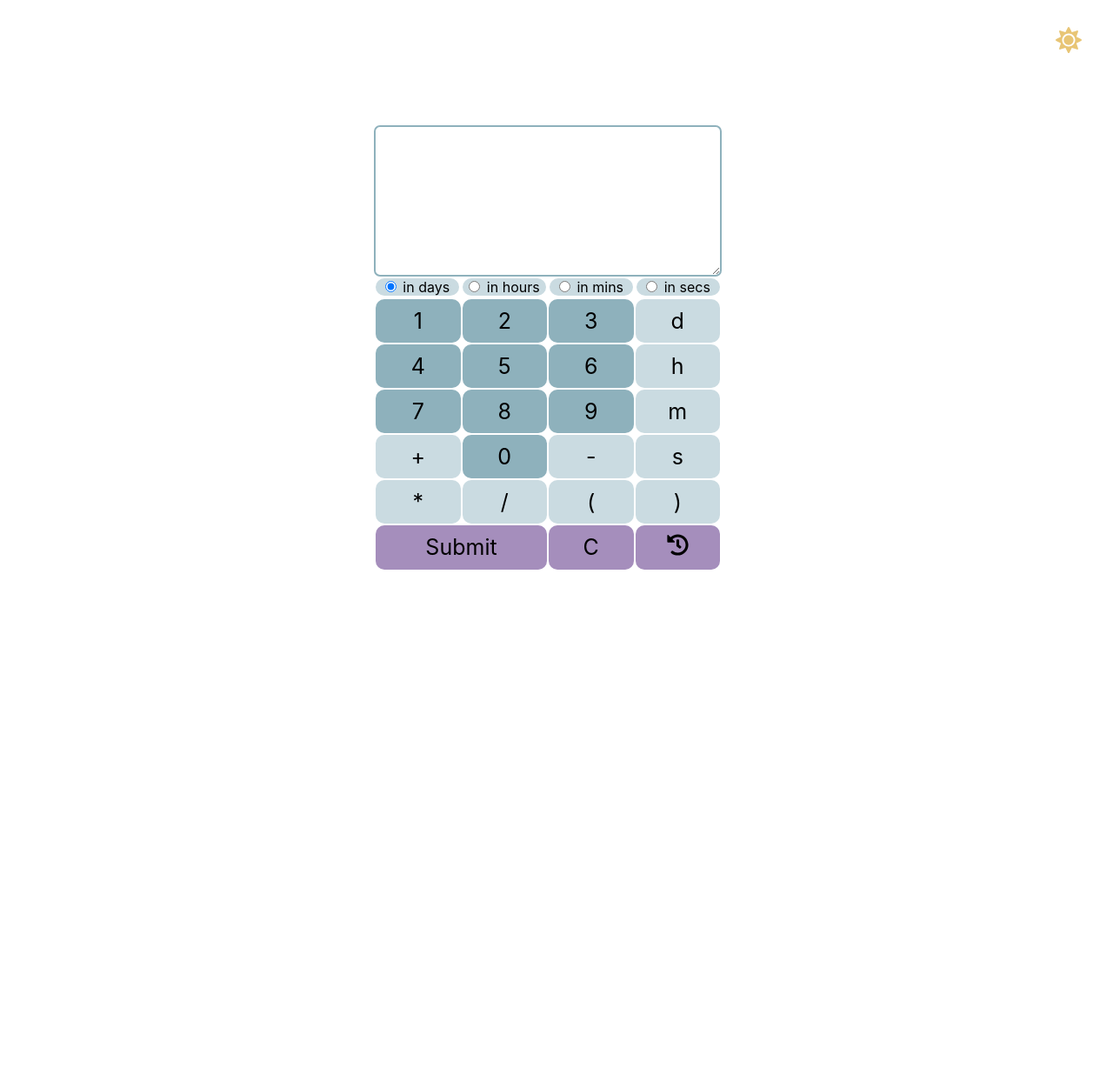
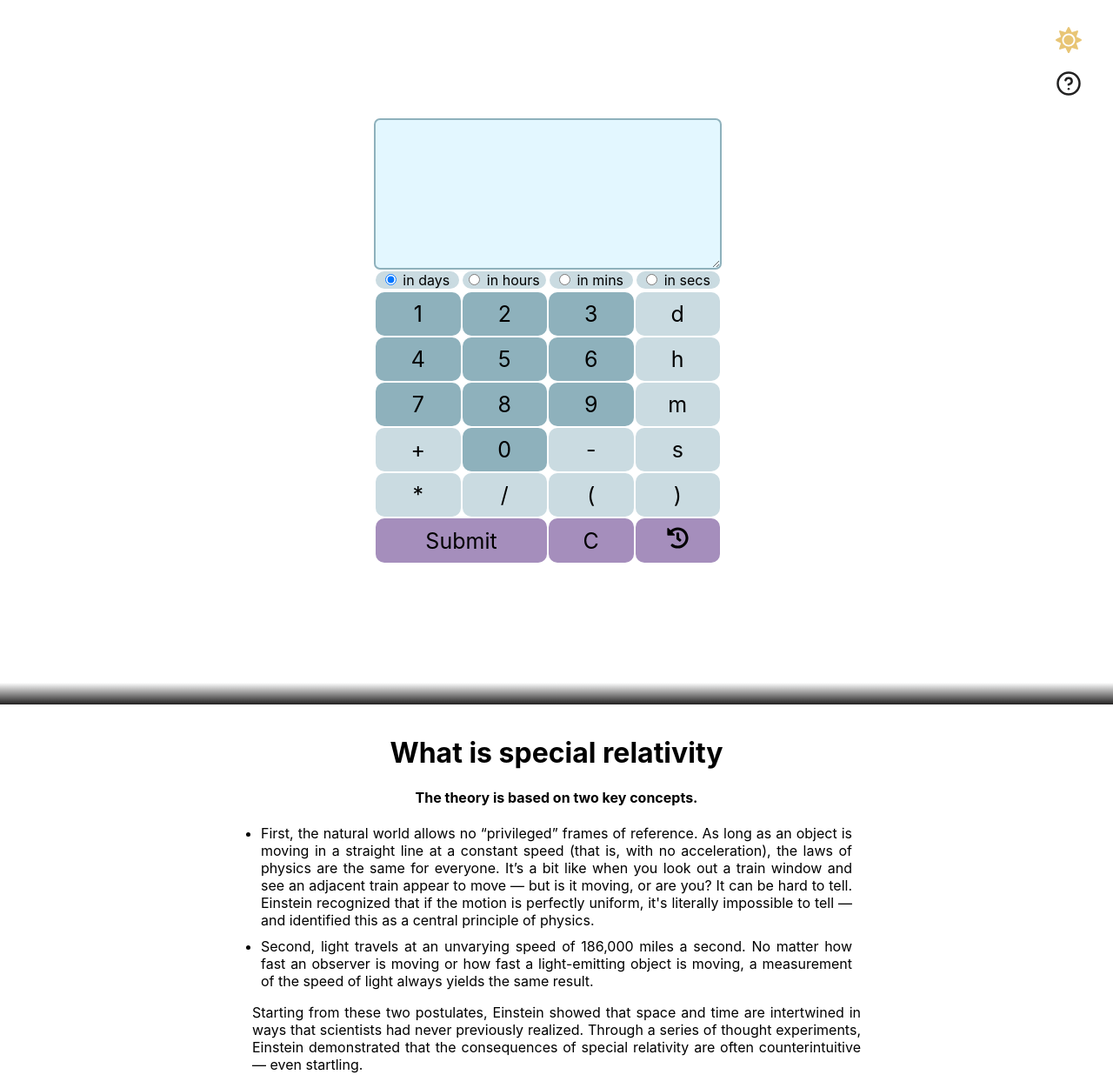
Before and after one commit to Lucas-Levandoski/time-calculator, a React (Create React App) app: page / in a window 1280 px wide. Shown: the top 1251 px of the page at 87% size. Before the commit the page ends 800 px from the top, so only its background shows below. Built offline with nearby package versions, Linux system fonts and the light colour scheme.

Commit message:
added text content and help text

```diff
--- a/src/components/calculator/index.tsx
+++ b/src/components/calculator/index.tsx
@@ -19,8 +19,8 @@ export default function Calculator() {
   const [resultType, setResultType] = useState<ReturnTypes>(ReturnTypes.days);
   const [errorMessage, setErrorMessage] = useState<string>();
   const [showHistory, setShowHistory] = useState<boolean>(false);
+  const [keypadType, setKeypadType] = useState<KeypadTypes>(KeypadTypes.calc);
   const [history, setHistory] = useState<IEquation[]>([]);
-  const [keypadType, setKeypadType] = useState<KeypadTypes>(KeypadTypes.calc);
 
   const addEquationToHistory = (equation: string, result: string) => {
     if (history.length === 6) {
@@ -113,7 +113,7 @@ export default function Calculator() {
         </form>
       </div>
       <div className={`history-frame ${showHistory ? 'should-show-history' : ''}`}>
-        <History setHistInput={(selectedHist: string) => setCalcInput(selectedHist)} equationsHistory={history} />
+        <History setHistInput={(selectedHist: string) => setCalcInput(selectedHist)} equationHistory={history} />
       </div>
       <span
         className={`error-popup ${errorMessage ? 'should-show-error' : ''}`}
--- /dev/null
+++ b/src/components/help-popup/index.css
@@ -0,0 +1,27 @@
+.help-popup-container {
+  margin: 15px;
+  text-align: center;
+  justify-content: center;
+  position: absolute;
+  left: 0;
+  display: block;
+  width: 500px;
+  transition: all 1s ease-in-out;
+  border-radius: 10px;
+  background-color: var(--text-input);
+}
+
+.hide-help {
+  width: 0;
+  overflow: hidden;
+}
+
+.show-help {
+  width: 500px;
+  overflow: hidden;
+}
+
+.help-content {
+  display: block;
+  width: 500px;
+}
--- /dev/null
+++ b/src/components/help-popup/index.tsx
@@ -0,0 +1,25 @@
+/* eslint-disable react/no-unescaped-entities */
+/* eslint-disable max-len */
+import React from 'react';
+
+import './index.css';
+
+export default function HelpPopup(props: any) {
+  const { shouldShow } = props;
+
+  return (
+    <div className={`help-popup-container ${shouldShow ? 'show-help' : 'hide-help'}`}>
+      <div className="help-content">
+        <h1>How to use it</h1>
+        <h3>Intro</h3>
+        <p>This calculator was crated to <strong>Calculate Time</strong> and look like any other normal calculator, basically make your life easier.</p>
+        <h3>Examples</h3>
+        <p>125h10s - 2d11h10m = 2d17h50m10s</p>
+        <p>43h * 2 = 3d14h0m0s</p>
+        <p>3d10h + (75h42m/2) = 4d23h51m0s</p>
+        <h3>Explanation</h3>
+        <p>every number is seconds based, using a number without decoration like *2 is the same as *2s, so if you use 10h*10m is the same as 10h*600s or 10*600</p>
+      </div>
+    </div>
+  );
+}
--- a/src/components/history/index.tsx
+++ b/src/components/history/index.tsx
@@ -9,7 +9,7 @@ export default function History(props: any) {
 
   return (
     <div className="history-container">
-      {/* <table cellSpacing={0} className="history-table">
+      <table cellSpacing={0} className="history-table">
         <tbody>
           <tr>
             <td>
@@ -79,7 +79,7 @@ export default function History(props: any) {
             </td>
           </tr>
         </tbody>
-      </table> */}
+      </table>
     </div>
   );
 }
--- /dev/null
+++ b/src/components/relativity-theory/index.css
@@ -0,0 +1,25 @@
+.theory-container {
+  width: 700px;
+  max-height: 100%;
+  padding: 15px;
+  overflow: hidden;
+  border-radius: 15px;
+  text-align: center;
+  justify-content: center;
+  margin: auto;
+}
+
+.theory-container ul {
+  list-style: disc;
+  margin: 0;
+  padding: 0;
+}
+
+.theory-container li {
+  margin: 10px;
+  text-align: justify;
+}
+
+.theory-container p {
+  text-align: justify;
+}
--- /dev/null
+++ b/src/components/relativity-theory/index.tsx
@@ -0,0 +1,71 @@
+/* eslint-disable react/no-unescaped-entities */
+/* eslint-disable max-len */
+import React from 'react';
+
+import './index.css';
+
+export default function RelativityTheory() {
+  return (
+    <div className="theory-container">
+      <h1>What is special relativity</h1>
+      <h4>The theory is based on two key concepts.</h4>
+      <ul>
+        <li>
+          First, the natural world allows no “privileged” frames of reference. As long as an object is moving in a straight line at a constant speed (that is, with no acceleration), the laws of physics are the same for everyone. It’s a bit like when you look out a train window and see an adjacent train appear to move — but is it moving, or are you? It can be hard to tell. Einstein recognized that if the motion is perfectly uniform, it's literally impossible to tell — and identified this as a central principle of physics.
+        </li>
+        <li>
+          Second, light travels at an unvarying speed of 186,000 miles a second. No matter how fast an observer is moving or how fast a light-emitting object is moving, a measurement of the speed of light always yields the same result.
+        </li>
+      </ul>
+      <p>
+        Starting from these two postulates, Einstein showed that space and time are intertwined in ways that scientists had never previously realized. Through a series of thought experiments, Einstein demonstrated that the consequences of special relativity are often counterintuitive — even startling.
+      </p>
+      <p>
+        If you’re zooming along in a rocket and pass a friend in an identical but slower-moving rocket, for example, you’ll see that your friend’s watch is ticking along more slowly than yours (physicists call this `&quot;`time dilation`&quot;`).
+      </p>
+      <p>
+        What’s more, your friend’s rocket will appear shorter than your own. If your rocket speeds up, your mass and that of the rocket will increase. The faster you go, the heavier things become and the more your rocket will resist your efforts to make it go faster. Einstein showed that nothing that has a mass can ever reach the speed of light.
+      </p>
+      <p>
+        Another consequence of special relativity is that matter and energy are interchangeable via the famous equation E = mc² (in which E stands for energy, m for mass, and c² the speed of light multiplied by itself). Because the speed of light is such a big number, even a tiny amount of mass is equivalent to — and can be converted into — a very large amount of energy. That’s why atomic and hydrogen bombs are so powerful.
+      </p>
+      <h1>What is general relativity?</h1>
+      <p>
+        Essentially, it’s a theory of gravity. The basic idea is that instead of being an invisible force that attracts objects to one another, gravity is a curving or warping of space. The more massive an object, the more it warps the space around it.
+      </p>
+      <p>
+        For example, the sun is massive enough to warp space across our solar system — a bit like the way a heavy ball resting on a rubber sheet warps the sheet. As a result, Earth and the other planets move in curved paths (orbits) around it.
+      </p>
+      <p>
+        This warping also affects measurements of time. We tend to think of time as ticking away at a steady rate. But just as gravity can stretch or warp space, it can also dilate time. If your friend climbs to the top of a mountain, you’ll see his clock ticking faster compared to yours; another friend, at the bottom of a valley, will have a slower-ticking clock, because of the difference in the strength of gravity at each place. Subsequent experiments proved that this indeed happens.
+      </p>
+      <h1>What does relativity look like 'under the hood?'</h1>
+      <p>
+        Special relativity is ultimately a set of equations that relate the way things look in one frame of reference to how they look in another — the stretching of time and space, and the increase in mass. The equations involve nothing more complicated than high-school math.
+      </p>
+      <p>
+        General relativity is more complicated. Its “field equations” describe the relationship between mass and the curvature of space and dilation of time, and are typically taught in graduate-level university physics courses.
+      </p>
+      <h1>Tests of special and general relativity</h1>
+      <p>
+        Over the last century, many experiments have confirmed the validity of both special and general relativity. In the first major test of general relativity, astronomers in 1919 measured the deflection of light from distant stars as the starlight passed by our sun, proving that gravity does, in fact, distort or curve space.
+      </p>
+      <p>
+        In 1971, scientists tested both parts of Einstein’s theory by placing precisely synchronized atomic clocks in airliners and flying them around the world. A check of the timepieces after the planes landed showed that the clocks aboard the airliners were running a tiny bit slower than (less than one millionth of a second) than the clocks on the ground.
+      </p>
+      <p>
+        The disparity resulted from the speed of the planes (a special relativity effect) and their greater distance from the center of Earth’s gravitational field (a general relativity effect).
+      </p>
+      <p>
+        In 2016, the discovery of gravitational waves — subtle ripples in the fabric of spacetime — was another confirmation of general relativity.
+      </p>
+      <h1>Relativity in practice</h1>
+      <p>
+        While the ideas behind relativity seem esoteric, the theory has had a huge impact on the modern world.
+      </p>
+      <p>
+        Nuclear power plants and nuclear weapons, for example, would be impossible without the knowledge that matter can be transformed into energy. And our GPS (global positioning system) satellite network needs to account for the subtle effects of both special and general relativity; if they didn’t, they’d give results that were off by several miles.
+      </p>
+    </div>
+  );
+}
--- a/src/pages/landing-page/index.css
+++ b/src/pages/landing-page/index.css
@@ -20,10 +20,35 @@
 
 .calc-frame {
   display: flex;
-  height: 100vh;
-  width: 100vw;
+  height: calc(100vh - 15px);
+  width: 100%;
   align-items: center;
   justify-content: center;
+}
+
+.page-separator {
+  height: 25px;
+  background-image: linear-gradient(var(--background), var(--page-separator));
+}
+
+/* command buttons floating on top right corner */
+
+button:focus {
+  outline: none;
+}
+
+.help-button {
+  position: absolute;
+  right: 30px;
+  top: 80px;
+  background-color: transparent;
+  border: none;
+}
+
+.help-icon {
+  color: var(--text-input-font);
+  font-size: 30px;
+  cursor: pointer;
 }
 
 .mode-button {
@@ -32,10 +57,6 @@
   top: 30px;
   background-color: transparent;
   border: none;
-}
-
-button:focus {
-  outline: none;
 }
 
 .light-mode-icon {
@@ -50,25 +71,28 @@ button:focus {
   cursor: pointer;
 }
 
+/* light and dark mode global variables */
 .light-mode {
   --background: white;
   --number-button: #8EB1BC;
   --operation-button: #CADBE1;
   --submit-button: #A58EBC;
-  --text-input: white;
-  --text-input-font: black;
-  --nav-selected-button: rgb(249, 193, 193);
-  --nav-unselected-button: rgb(213, 197, 197);
+  --text-input: #e3f7ff;
+  --text-input-font: #222121;
+  --nav-selected-button: #f9c1c1;
+  --nav-unselected-button: #d5c5c5;
+  --page-separator: #222121;
 }
 
 .dark-mode {
   color: white;
-  --background: rgba(0, 0, 0, 0.959);
+  --background: #222121;
   --number-button: #085373;
   --operation-button: #038387;
   --submit-button: #e16038;
-  --text-input: #292929;
+  --text-input: #353535;
   --text-input-font: white;
-  --nav-selected-button: rgb(236, 160, 160);
-  --nav-unselected-button: rgb(173, 118, 118);
+  --nav-selected-button: #eca0a0;
+  --nav-unselected-button: #ad7676;
+  --page-separator: #fffff1;
 }
--- a/src/pages/landing-page/index.tsx
+++ b/src/pages/landing-page/index.tsx
@@ -1,6 +1,9 @@
 import React, { useState } from 'react';
 import { FaMoon, FaSun } from 'react-icons/fa';
+import { FiHelpCircle } from 'react-icons/fi';
+import HelpPopup from '../../components/help-popup';
 import Calculator from '../../components/calculator';
+import RelativityTheory from '../../components/relativity-theory';
 
 import './index.css';
 
@@ -8,6 +11,7 @@ export default function LandingPage() {
   const userMode = localStorage.getItem('user-mode');
 
   const [mode, setMode] = useState(userMode || 'light-mode');
+  const [showHelp, setShowHelp] = useState(false);
 
   const changeMode = () => {
     const nextMode = mode === 'light-mode' ? 'dark-mode' : 'light-mode';
@@ -18,8 +22,6 @@ export default function LandingPage() {
   return (
     <div className={mode}>
       <div className="landing-page">
-        <div className="calc-frame">
-          <Calculator />
         <button
           className="mode-button"
           type="button"
@@ -29,6 +31,20 @@ export default function LandingPage() {
             ? <FaSun className="light-mode-icon" />
             : <FaMoon className="dark-mode-icon" />}
         </button>
+        <button
+          className="help-button"
+          type="button"
+          onClick={() => setShowHelp(!showHelp)}
+        >
+          <FiHelpCircle className="help-icon" />
+        </button>
+        <div className="calc-frame">
+          <Calculator />
+          <HelpPopup shouldShow={showHelp} />
+        </div>
+        <div className="page-separator" />
+        <div className="knowledge-frame">
+          <RelativityTheory />
         </div>
       </div>
     </div>
```
Also changed, not shown: src/functions/validate-input.tsx (+4 -4 lines), .eslintrc.json, 10 other files (tests, documents, lock files or other folders). Lines whose indentation alone changed are shown as unchanged.
